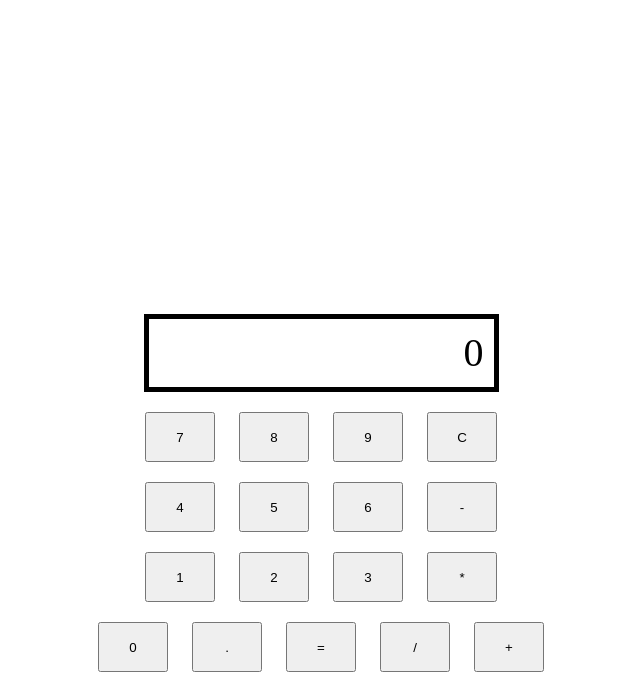
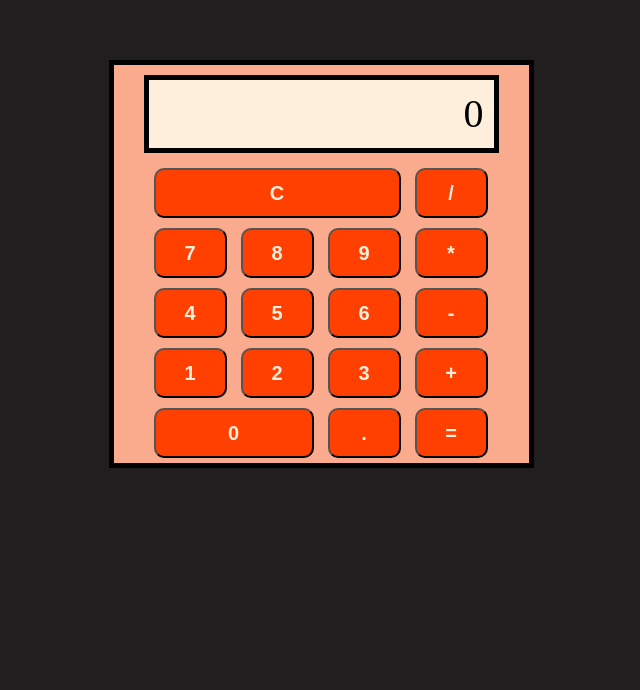
Before and after one commit to c-mccormick007/calculator, a plain HTML site: page index.html in a window 1280 px wide. Shown: the part 144-834 px from the top of the page, without its empty margins (319-959 px from the left). Drawn offline with Linux system fonts and the light colour scheme.

Commit message:
add styling to the calculator and fix an error where pressing equal more than once added the value against itself.

```diff
--- a/index.html
+++ b/index.html
@@ -8,34 +8,38 @@
     <link rel="stylesheet" href="styles.css">
   </head>
   <body>
+    <div class="parent">
         <div class="calculator">
             <div class="row1">
                 <div id="display"></div>
             </div>
-        <div class="row2">
-            <button data-number>7</button>
-            <button data-number>8</button>
-            <button data-number>9</button>
-            <button data-clear>C</button>
+            <div class="row">
+                <button data-clear class="clear">C</button>
+                <button data-operator class="operator">/</button>
             </div>
-        <div class="row3">
-            <button data-number>4</button>
-            <button data-number>5</button>
-            <button data-number>6</button>
-            <button data-operator>-</button>
+            <div class="row">
+                <button data-number class="num">7</button>
+                <button data-number class="num">8</button>
+                <button data-number class="num">9</button>
+                <button data-operator class="operator">*</button>
             </div>
-        <div class="row4">
-            <button data-number>1</button>
-            <button data-number>2</button>
-            <button data-number>3</button>
-            <button data-operator="">*</button>
+            <div class="row">
+                <button data-number class="num">4</button>
+                <button data-number class="num">5</button>
+                <button data-number class="num">6</button>
+                <button data-operator class="operator">-</button>
             </div>
-        <div class="row5">
-            <button data-number>0</button>
-            <button data-decimal>.</button>
-            <button data-equals>=</button>
-            <button data-operator>/</button>
-            <button data-operator>+</button>
+            <div class="row">
+                <button data-number class="num">1</button>
+                <button data-number class="num">2</button>
+                <button data-number class="num">3</button>
+                <button data-operator class="operator">+</button>
+            </div>
+            <div class="row">
+                <button data-number class="zero">0</button>
+                <button data-decimal class="decimal">.</button>
+                <button data-equals class="equal">=</button>
+            </div>
         </div>
     </div>
 	<script src="index.js"></script>
--- a/index.js
+++ b/index.js
@@ -91,6 +91,7 @@ function inputOperator(oper){
                 calculator.operator = oper;
                 calculator.checkSecondOperand = true;
                 calculator.operatorClicked = true;
+                calculator.equalPressed = false;
             }else{
                 calculator.operator = oper;
                 let result = operate(calculator.operator, calculator.firstNum, parseFloat(calculator.displayValue))
@@ -112,12 +113,16 @@ function equal(){
     if (!calculator.operator){
         console.log("error");
     }else{
+        if (calculator.equalPressed == false){
             calculator.displayValue = operate(calculator.operator, calculator.firstNum, parseFloat(calculator.displayValue));
             updateDisplay();
             calculator.firstNum = parseFloat(calculator.displayValue);
             calculator.checkSecondOperand = true;
             calculator.equalPressed = true;
             console.log(calculator);
+        }else{
+            console.log("Stop");
+        }
     }
 }
 
--- a/styles.css
+++ b/styles.css
@@ -1,16 +1,51 @@
+body{
+    height: 100%;
+    background-color: #201E1F;
+}
+
+.parent{
+    height: 100vh;
+    width: 100%;
+    display: flex;
+    justify-content: center;
+    align-items: center;
+}
+
 .calculator{
-    padding-top: 450px;
+    margin-top: 450px;
     display: flex;
     flex-direction: column;
     align-items: center;
     justify-content: center;
+    margin: auto;
+    background-color: #FAAA8D;
+    background-clip: content-box;
+    border: 5px solid black;
+}
+
+.row {
+    width: 380px;
+    padding-left: 35px;
+}
+
+.clear{
+    width: 247px;
+}
+
+.zero{
+    width: 160px;
 }
 
 button{
     padding: 10px;
-    margin: 10px;
-    width: 70px;
+    margin: 5px;
+    width: 73px;
     height: 50px;
+    color: #FEEFDD;
+    font-weight: bold;
+    font-size: 20px;
+    background-color: #FF4000;
+    border-radius: 10px;
 }
 
 #display{
@@ -21,4 +56,6 @@ button{
     text-align: right;
     font-size: 40px;
     margin-bottom: 10px;
+    margin-top: 10px;
+    background-color: #FEEFDD;
 }
```
Lines whose indentation alone changed are shown as unchanged.
